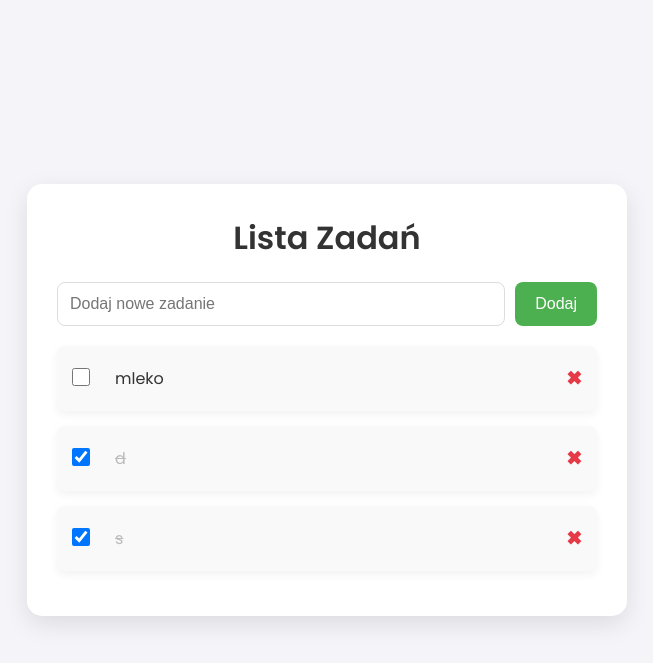
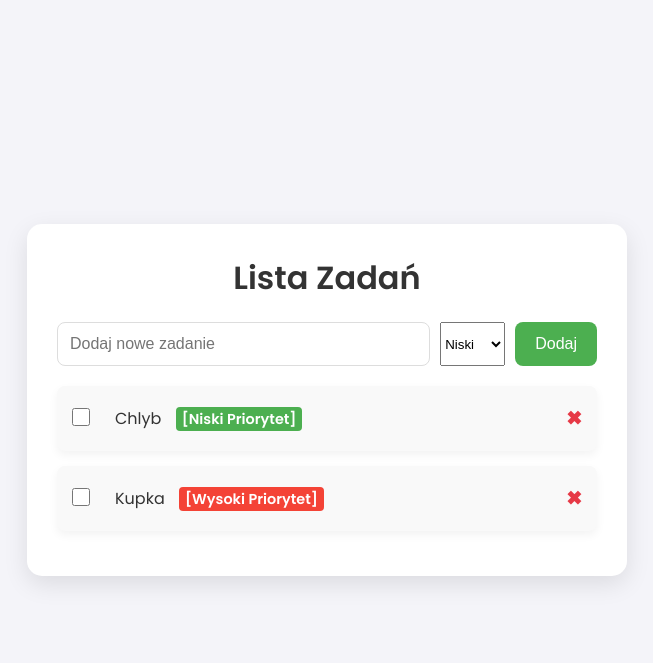
Before and after one commit to Zabernik/todo-app, a Flask app: page / in a window 1280 px wide. Shown: the top 663 px of the page, without its empty margins (313-966 px from the left). Run offline with Flask 3, Linux system fonts and the light colour scheme.

Commit message:
Adding function priority tasks

```diff
--- a/app/app.py
+++ b/app/app.py
@@ -1,4 +1,4 @@
-from flask import Flask, render_template, request, redirect, url_for
+from flask import Flask, render_template, request, redirect, url_for # type: ignore
 from db import init_db, add_task, get_tasks, delete_task, toggle_task
 
 app = Flask(__name__)
@@ -12,7 +12,8 @@ def index():
 @app.route('/add', methods=['POST'])
 def add():
     task = request.form['task']
-    add_task(task)
+    priority = request.form['priority']
+    add_task(task, priority)
     return redirect(url_for('index'))
 
 @app.route('/toggle/<int:task_id>', methods=['POST'])
--- a/app/db.py
+++ b/app/db.py
@@ -8,9 +8,10 @@ def init_db():
         with open(DB_FILE, 'w') as f:
             json.dump([], f)
 
-def add_task(task):
+def add_task(task, priority):
     tasks = get_tasks()
-    new_task = {"id": len(tasks) + 1, "task": task, "completed": False}
+    new_id = _generate_id(tasks)
+    new_task = {"id": new_id, "task": task, "completed": False, "priority": priority}
     tasks.append(new_task)
     _save_tasks(tasks)
 
@@ -36,3 +37,8 @@ def toggle_task(task_id):
 def _save_tasks(tasks):
     with open(DB_FILE, 'w') as f:
         json.dump(tasks, f, indent=4)
+
+def _generate_id(tasks):
+    if not tasks:
+        return 1
+    return max(task["id"] for task in tasks) + 1
--- a/app/static/style.css
+++ b/app/static/style.css
@@ -121,3 +121,24 @@ a {
 a:hover {
     text-decoration: underline;
 }
+
+.priority {
+    font-size: 0.9rem;
+    font-weight: bold;
+    margin-left: 10px;
+    padding: 2px 6px;
+    border-radius: 4px;
+    color: white;
+}
+
+.priority.low {
+    background-color: #4caf50; /* Zielony */
+}
+
+.priority.medium {
+    background-color: #ff9800; /* Pomarańczowy */
+}
+
+.priority.high {
+    background-color: #f44336; /* Czerwony */
+}
--- a/app/tasks.json
+++ b/app/tasks.json
@@ -1,17 +1,14 @@
 [
     {
         "id": 2,
-        "task": "mleko",
-        "completed": false
-    },
-    {
-        "id": 2,
-        "task": "d",
-        "completed": true
+        "task": "Chlyb",
+        "completed": false,
+        "priority": "low"
     },
     {
         "id": 3,
-        "task": "s",
-        "completed": true
+        "task": "Kupka",
+        "completed": false,
+        "priority": "high"
     }
 ]
--- a/app/templates/index.html
+++ b/app/templates/index.html
@@ -12,6 +12,11 @@
         <h1>Lista Zadań</h1>
         <form method="POST" action="/add">
             <input type="text" name="task" placeholder="Dodaj nowe zadanie" required>
+            <select name="priority" required>
+                <option value="low">Niski</option>
+                <option value="medium">Średni</option>
+                <option value="high">Wysoki</option>
+            </select>
             <button type="submit">Dodaj</button>
         </form>
         <ul>
@@ -22,8 +27,11 @@
                     </form>
                     <span class="{% if task['completed'] %}completed{% endif %}">
                         {{ task['task'] }}
+                        <span class="priority {{ task['priority'] }}">
+                            [{{ {'low': 'Niski', 'medium': 'Średni', 'high': 'Wysoki'}[task['priority']] }} Priorytet]
+                        </span>
                     </span>
-                    <a href="/delete/{{ task['id'] }}" title="Usuń zadanie">✖</a>
+                    <a href="/delete/{{ task['id'] }}">✖</a>
                 </li>
             {% endfor %}
         </ul>
```
